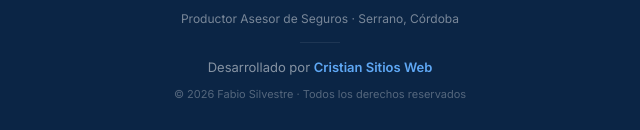
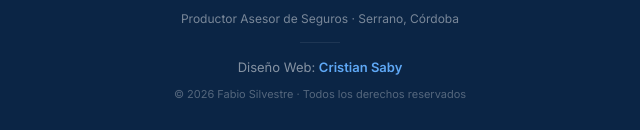
Before and after one commit to cristiandigitalbr-png/demofabiosilvestreseguros, a plain HTML site: page index.html in a window 1280 px wide. Shown: the part 3850-3980 px from the top of the page, 320-960 px from the left. Drawn offline with Linux system fonts and the light colour scheme.

Commit message:
Update index.html

```diff
--- a/index.html
+++ b/index.html
@@ -371,7 +371,7 @@ footer{background:var(--navy-deep);padding:48px 32px 32px;display:flex;flex-dire
   </div>
   <p class="footer-local">Productor Asesor de Seguros · Serrano, Córdoba</p>
   <div style="width:40px;height:1px;background:rgba(255,255,255,0.08);margin:4px 0;"></div>
-  <p class="footer-credit">Desarrollado por <a href="https://wa.me/5493385462953?text=Hola%2C%20vi%20el%20sitio%20de%20Fabio%20Silvestre%20Seguros%20y%20quiero%20saber%20m%C3%A1s%20sobre%20tu%20servicio%20de%20sitios%20web." target="_blank">Cristian Sitios Web</a></p>
+  <p class="footer-credit">Diseño Web: <a href="https://cristiansitiosweb.com.ar" target="_blank">Cristian Saby</a></p>
   <p class="footer-copy">© 2026 Fabio Silvestre · Todos los derechos reservados</p>
 </footer>
 
```
